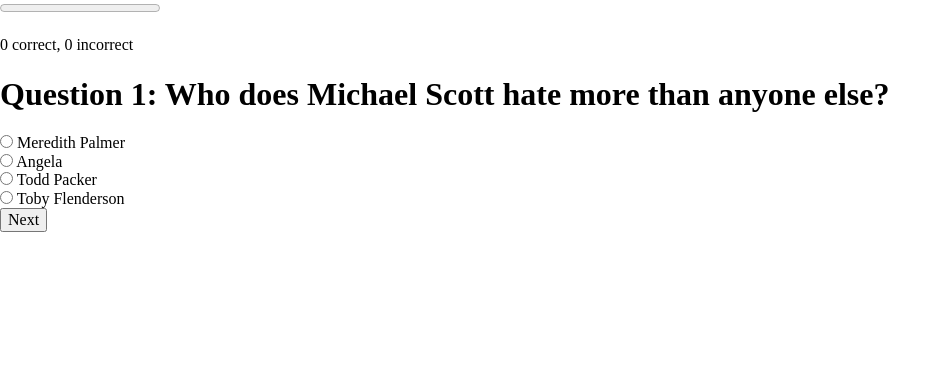
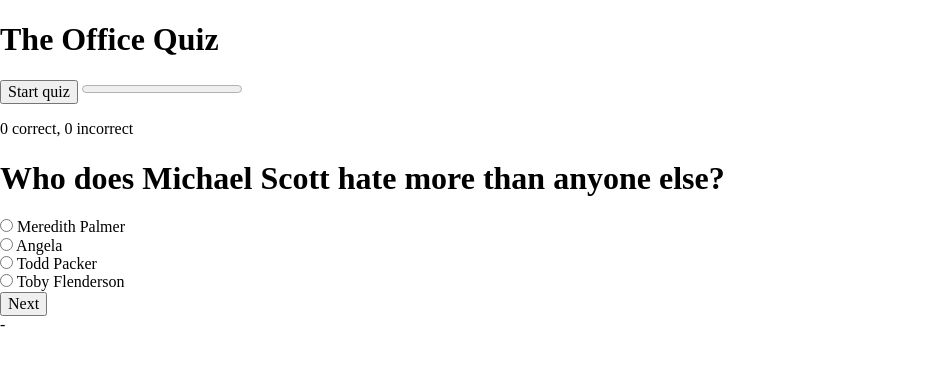
Before and after one commit to thinkful-ei-bee/farah-donald-quiz-app, a plain HTML site: page index.html in a window 1280 px wide. Shown: the whole page, without its empty margins (0-951 px from the left). Drawn offline with nearby package versions, Linux system fonts and the light colour scheme.

Commit message:
nextButton function

```diff
--- a/index.html
+++ b/index.html
@@ -9,32 +9,15 @@
     <link rel="stylesheet" href="index.css">
 </head>
 <body>
-    <!-- <h1>The Office Quiz</h1>
-    <button type="submit">Start quiz</button> -->
+    <h1>The Office Quiz</h1>
+    <button type="submit">Start quiz</button>
 
     <progress value="0" max="10"></progress>
     <p>0 correct, 0 incorrect</p>
-    <h1>Question 1: Who does Michael Scott hate more than anyone else?</h1>
-    <div class="js-quiz-questions-page">
-        <div class="quiz-questions">
-                <input type="radio" id="Meredith" name="quiz questions" value="Meredith Palmer">
-                <label for="Meredith">Meredith Palmer</label>
-        </div>
-        <div class="quiz-questions">
-                <input type="radio" id="Angela" name="quiz questions" value="Angela">
-                <label for="Angela">Angela</label>
-        </div>
-        <div class="quiz-questions">
-                <input type="radio" id="Todd Packer" name="quiz questions" value="Todd Packer">
-                <label for="Todd Packer">Todd Packer</label>
-        </div>
-        <div class="quiz-questions">
-                <input type="radio" id="Toby Flenderson" name="quiz questions" value="Toby Flenderson">
-                <label for="Toby Flenderson">Toby Flenderson</label>
-        </div>
-        <button type="submit" class="js-next-question">Next</button>
-    </div>
 
+<div class="js-quiz-all"></div>
+
+-
 
 
 
--- a/index.js
+++ b/index.js
@@ -41,29 +41,26 @@ function generateQuestionsWithAnswers(answerList){
 }
 
 function generateQuestionList(num){ //HTML
-  console.log('question');
+  //console.log('question');
   let questionContainer = [];
   questionContainer.push(
     `<h1>${QUIZ[num].question}</h1>
         <div class="quiz-questions-page"></div>`
   );
   for (let letter in QUIZ[num].answers){
-    questionContainer.push(`<div class="quiz-questions">
-                <label>
-                <input type="radio" id="Meredith" name="questions${num}" value=${QUIZ[num].answers[letter]}>
-                ${QUIZ[num].answers[letter]}</label>
-        </div>`);
+    questionContainer.push(
+      `<div class="quiz-questions">
+        <label>
+        <input class="quiz-answer" type="radio" id="Meredith" name="questions${num}" value="${QUIZ[num].answers[letter]}">
+        ${QUIZ[num].answers[letter]}</label>
+      </div>`);
   }
   questionContainer.push(
-    `<button type="submit">Next</button>
-    </div>`);
-  questionContainer = questionContainer.join('')
-  return questionContainer;
-}
-
-
-function renderQuestionText(){
-
+    `<div>
+        <button type="submit" class="js-next-button" >Next</button>
+     </div>`);
+  questionContainer = questionContainer.join('');
+  $('.js-quiz-all').html(questionContainer);
 }
 
 function startButton(){
@@ -71,10 +68,6 @@ function startButton(){
 }
 
 function handleStartButton(){
-
-}
-
-function nextButton(){
 
 }
 
@@ -92,19 +85,17 @@ function checkAnswer(answer, questionNumber) {
   }
 }
 
-function handleNextButton() {
-  $('.js-next-question').on('click', function(e) {
+
+function handleNextButton() { // event listener
+  $('.js-next-button').on('click', function(e) {
     e.preventDefault();
     console.log('handleNextButton has ran');
-    $('.js-quiz-questions-page').prop('checked', true);
+
+    console.log($('.quiz-answer:checked').val());
     // console.log($('.js-quiz-questions-page').prop('checked', true));
-    // if(!STORE.questionAnswered) {
-    //   checkAnswer(getChosenAnswer(), questionNumber);
-    //   generateQuestionsWithAnswers();
-    // } else {
-    //   generateQuestionList();
-    // }
+
   });
+  render();
 }
 
 function hasQuestionBeenAnswered() {
@@ -135,6 +126,8 @@ function render() {
 function main(){
 // this is all "controller" functions that listen for user input
   handleNextButton();
+  //generateQuestionList(STORE.current_question);
+
 }
 
 $(main);
```
